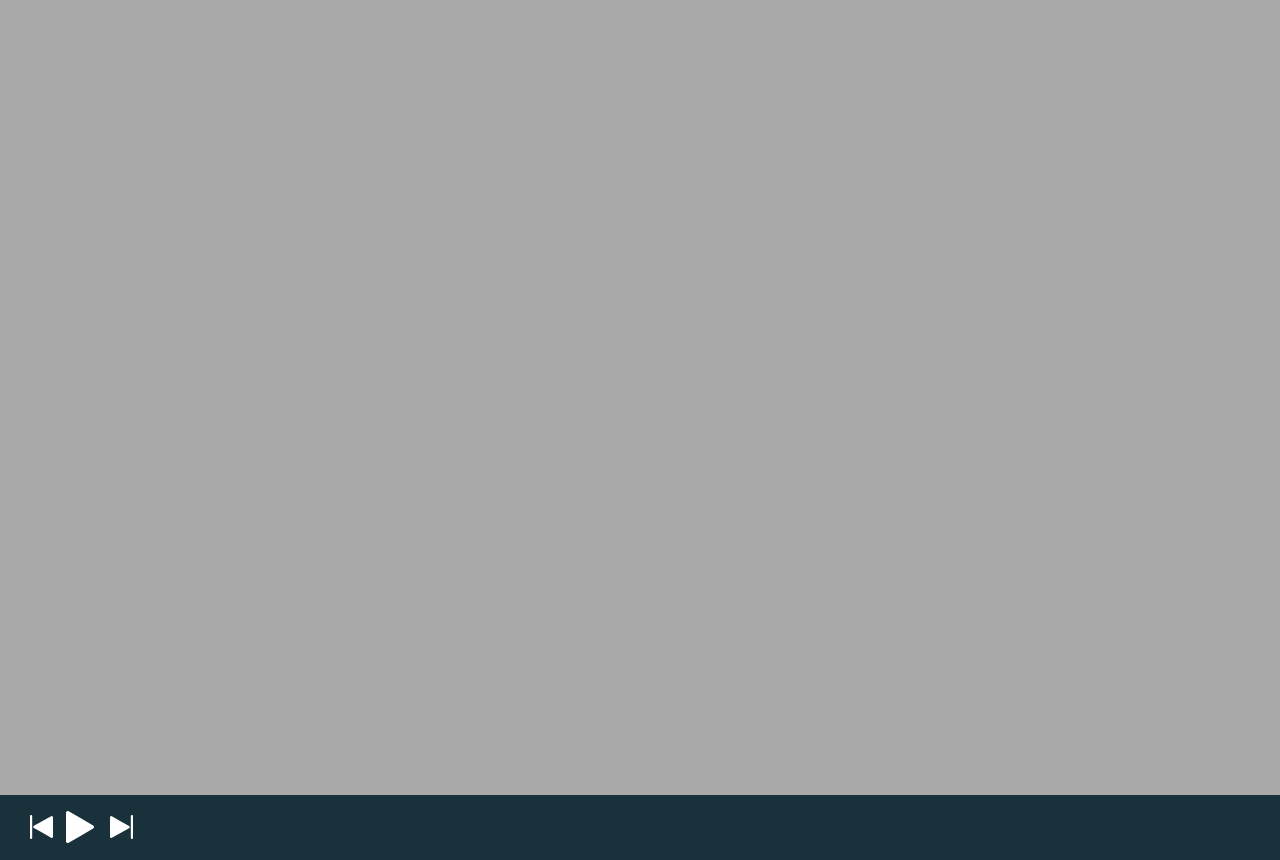
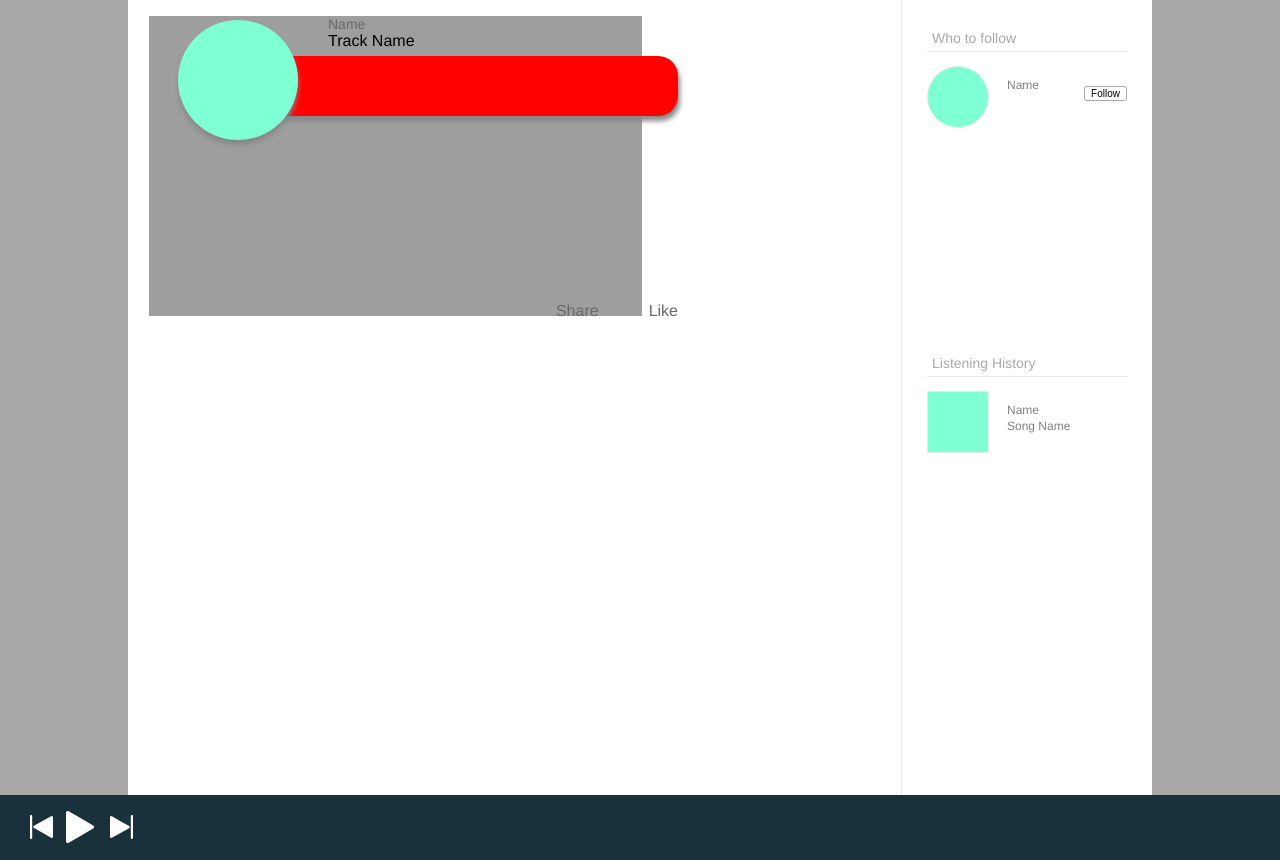
Before and after one commit to MonikaSzucs/raw, a PHP site: page /Streaming.php in a window 1280 px wide. Shown: the part 116-976 px from the top of the page. Run offline with PHP 8.4, Linux system fonts and the light colour scheme; a user stored in the database is signed in.

Commit message:
added in to streaming page from giano's style

```diff
--- a/raw/LargerScreens1024.css
+++ b/raw/LargerScreens1024.css
@@ -1160,4 +1160,184 @@ hambuger menu
 			height: 50px;
 			margin-left: 15px;
 		}
+
+
+    .personfollow{
+        height: 60px;
+
+    }
+    .follbut{
+        float: right;
+        margin-top: 20px;
+        background-color: white;
+        border-radius: 3px;
+        font-size: 10px;
+        border: 1px solid #a8a8a8;
+    }
+
+
+    .followpic{
+        height: 60px;
+        width: 60px;
+        background-color: aquamarine;
+        border-radius: 60px;
+        border: 1px solid #e8e8e8;
+        position: absolute;
+
+    }
+    .followpic2{
+        height: 60px;
+        width: 60px;
+        background-color: aquamarine;
+        border: 1px solid #e8e8e8;
+        position: absolute;
+
+    }
+
+    .whotofollowdiv {
+        margin: 25px;
+        width: 200px;
+        height: 300px;
+    }
+
+    .listeninghdiv {
+        margin: 25px;
+        width: 200px;
+        height: 300px;
+    }
+
+    #follname {
+        position:absolute;
+        font-size: 12px;
+        margin-left: 80px;
+        color: #808080;
+        font-family: helvetica;
+    }
+
+    #follname2{
+        position: absolute;
+        margin: 28px;
+        font-size: 12px;
+        margin-left: 80px;
+        color: #808080;
+        font-family: helvetica;
+    }
+
+
+    .wtftext {
+        padding: 5px;
+        border-bottom: .5px solid #e8e8e8;
+        font-family: helvetica;
+        color: #a8a8a8;
+        font-weight: 300;
+        font-size: 14px;
+
+    }
+
+
+        .wtftext {
+        padding: 5px;
+        border-bottom: .5px solid #e8e8e8;
+        font-family: helvetica;
+        color: #a8a8a8;
+        font-weight: 300;
+        font-size: 14px;
+
+    }
+
+
+    .feedsidebar{
+
+        float: right;
+        border-left: .5px solid #e8e8e8;
+        width: 250px;
+        height: 100%;
+        position: relative;
+
+    }
+
+    .main-songDiv {
+        width: 100%;
+        height: 100vh;
+        background-color: white;
+        position: absolute;
+    }
+
+
+
+
+    .songpic {
+        margin-top: 20px;
+         width: 120px;
+        height: 120px;
+        background-color: aquamarine;
+        border-radius: 150px;
+        box-shadow: 0px 5px 5px #888888;
+        z-index: 9997;
+        position: absolute;
+    }
+
+    .first-song {
+        left: 0;
+        padding-left: 50px;
+        width: 60%;
+        position: absolute;
+        height: 200px;
+        margin: 0 auto;
+
+
+
+    }
+
+    #FeedSongName {
+        margin: 0 auto;
+        font-family: helvetica;
+        font-weight: 300;
+        font-size: 16px;
+        margin-left: 150px;
+
+    }
+
+    .song-buttons {
+        margin-top: 0 auto;
+        height: 20px;
+        width: 500px;
+
+    }
+
+    .song-buttons li {
+        float: right;
+        font-family: helvetica;
+        color: dimgray;
+    }
+
+    .song-buttons li:nth-child(1) {
+        list-style-image: url('/imgs/likebutton_2.png');
+
+    }
+    .song-buttons li:nth-child(2) {
+         margin-right: 50px;
+        list-style-image: url('/imgs/sharebutton_2.png');
+    }
+
+    #FeedArtistsName{
+        color: dimgray;
+        font-size: 14px;
+        font-weight: 400;
+        margin: 0 auto;
+        margin-left: 150px;
+        font-family: helvetica;
+    }
+
+    .track-display {
+        margin: 20px;
+        width: 440px;
+        height: 60px;
+        background-color: red;
+        position: relative;
+        left: 40px;
+        box-shadow: 2px 5px 5px #888888;
+        border-radius: 20px;
+
+    }
 }
--- a/raw/Streaming.php
+++ b/raw/Streaming.php
@@ -107,6 +107,54 @@ if(isset($_POST['toDo'])){
             </ul>
         </div>
 
+		<div class="main-songDiv">
+
+
+        <div class="feedsidebar">
+
+            <div class="whotofollowdiv">  <h3 class="wtftext">Who to follow</h3>
+            <div class="personfollow">
+
+                <p id="follname"> Name </p>
+
+                 <button class="follbut">Follow</button>
+                <div class="followpic"></div>
+
+                </div>
+
+
+            </div>
+           <div class="listeninghdiv"><h3 class="wtftext">Listening History</h3>
+             <p id="follname"> Name </p>
+             <p id="follname2"> Song Name </p>
+                 <div  class="followpic2"></div>
+
+
+            </div>
+
+
+            </div>
+
+            <div class="invisdiv4"></div>
+
+        <div class="first-song">
+
+            <div class="songpic"></div>
+            <div class="song-buttons">
+                 <ul>
+                <li>Like</li>
+                <li>Share</li>
+                </ul>
+            <p id="FeedArtistsName">Name</p>
+            <p id="FeedSongName">Track Name</p>
+
+            </div>
+            <div class="track-display"></div>
+
+            </div>
+
+
+        </div>
 
     </div>
 
```
